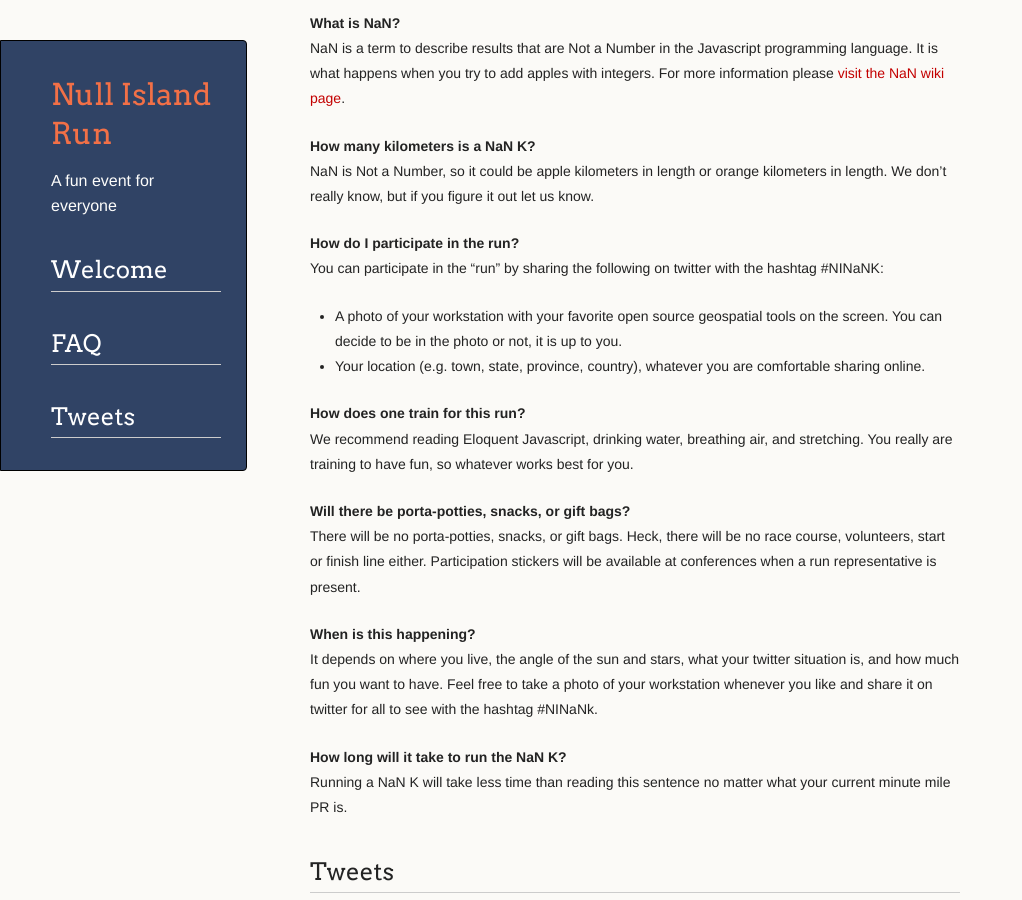
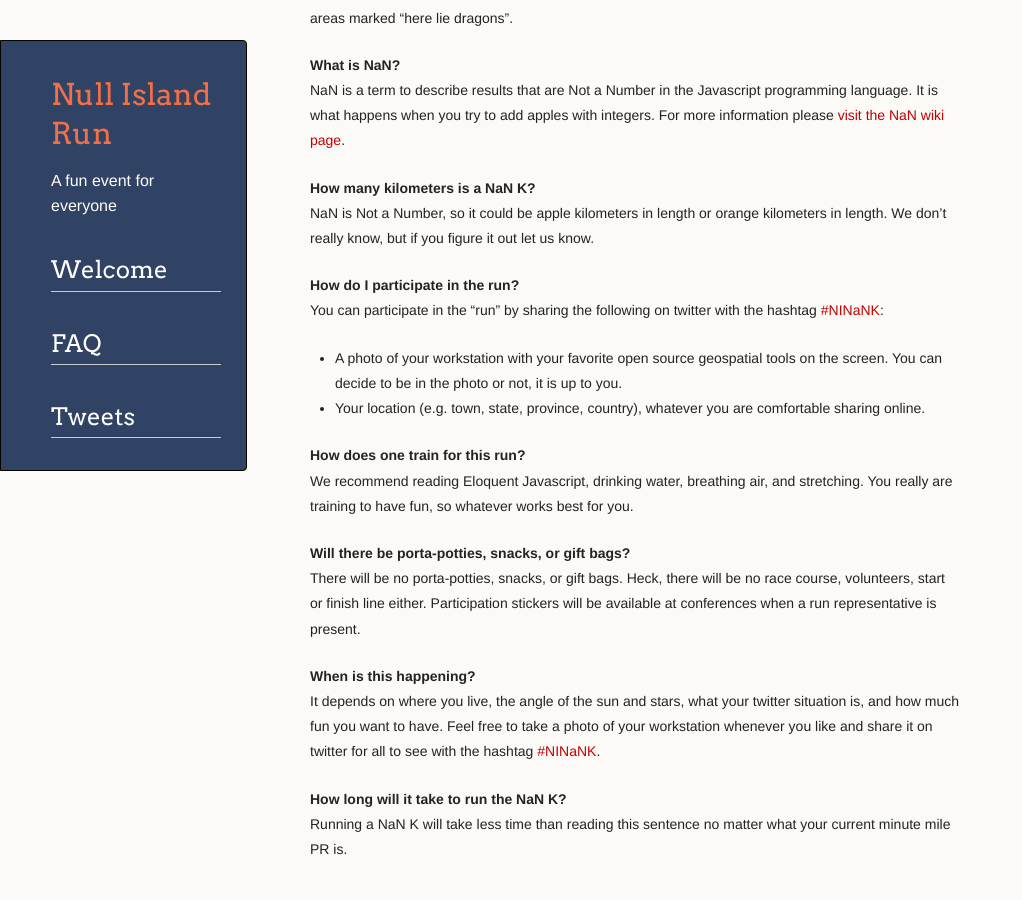
Before and after one commit to Bdheit222/nullislandrun, a Jekyll site: the page built from index.md, in a window 1280 px wide and 900 px high, scrolled down 1523 px. Shown: the whole window, without its empty margins (0-1022 px from the left). Built offline with Jekyll 4.4.1, drawn with Linux system fonts in a browser that asks for light colours; our own code applies the rules of GitHub Pages for plain Markdown files; comment, search, counter and statistics services are not loaded; part of the change alters nothing that is shown; some of the changed text lies outside the part shown.

```diff
--- a/index.md
+++ b/index.md
@@ -8,11 +8,11 @@
 
 Welcome to the **Null Island NaN K Run**. This classic run features a scenic NaN kilometer course around Null Island and supports all the individuals who champion Open Source Geospatial around the world. We welcome all to join us in this incredible run.
 
-Join in the fun by sharing a photo of your office or home workspace with your current Open Source Geospatial project, your location, and the hashtag **#NINaNK** on twitter.
+Join in the fun by sharing a photo of your office or home workspace with your current Open Source Geospatial project, your location, and the hashtag **[#NINaNK](https://twitter.com/intent/tweet?button_hashtag=NINaNK&ref_src=twsrc%5Etfw)** on twitter.
 
 Applied Geographics is thrilled to support this event We want to promote the great people who make up the open source geospatial community around the world, even on Null Island. As members of this community we have benefited from the amazing open source projects and their contributors. The Null Island Run is a great way for us to give back by adding some fun to events everywhere.
 
-If you are attending the FOSS4G Dar es Salaam 2018 conference keep a look out for @Guidos to get your NaN K participation sticker.
+If you are attending the FOSS4G Dar es Salaam 2018 conference keep a look out for [@Guidos](https://twitter.com/guidos) to get your NaN K participation sticker.
 
 <!-- <div style="width:200px;height:200px;border: black solid 1px;position:absolute"><div id="map" style="width:200px;height:200px;"></div></div>
   <script src="https://unpkg.com/leaflet@1.3.3/dist/leaflet.js"></script>
@@ -52,7 +52,7 @@ NaN is a term to describe results that are Not a Number in the Javascript progra
 NaN is Not a Number, so it could be apple kilometers in length or orange kilometers in length. We don’t really know, but if you figure it out let us know.
 
 **How do I participate in the run?**
-You can participate in the “run” by sharing the following on twitter with the hashtag #NINaNK:
+You can participate in the “run” by sharing the following on twitter with the hashtag [#NINaNK](https://twitter.com/intent/tweet?button_hashtag=NINaNK&ref_src=twsrc%5Etfw):
 
 - A photo of your workstation with your favorite open source geospatial tools on the screen. You can decide to be in the photo or not, it is up to you.
 - Your location (e.g. town, state, province, country),  whatever you are comfortable sharing online.
@@ -64,7 +64,7 @@ We recommend reading Eloquent Javascript, drinking water, breathing air, and str
 There will be no porta-potties, snacks, or gift bags. Heck, there will be no race course, volunteers, start or finish line either. Participation stickers will be available at conferences when a run representative is present.
 
 **When is this happening?**
-It depends on where you live, the angle of the sun and stars, what your twitter situation is, and how much fun you want to have. Feel free to take a photo of your workstation whenever you like and share it on twitter for all to see with the hashtag #NINaNk.
+It depends on where you live, the angle of the sun and stars, what your twitter situation is, and how much fun you want to have. Feel free to take a photo of your workstation whenever you like and share it on twitter for all to see with the hashtag [#NINaNK](https://twitter.com/intent/tweet?button_hashtag=NINaNK&ref_src=twsrc%5Etfw).
 
 **How long will it take to run the NaN K?**
 Running a NaN K will take less time than reading this sentence no matter what your current minute mile PR is.
```
Also changed, not shown: NINaNk.png.
